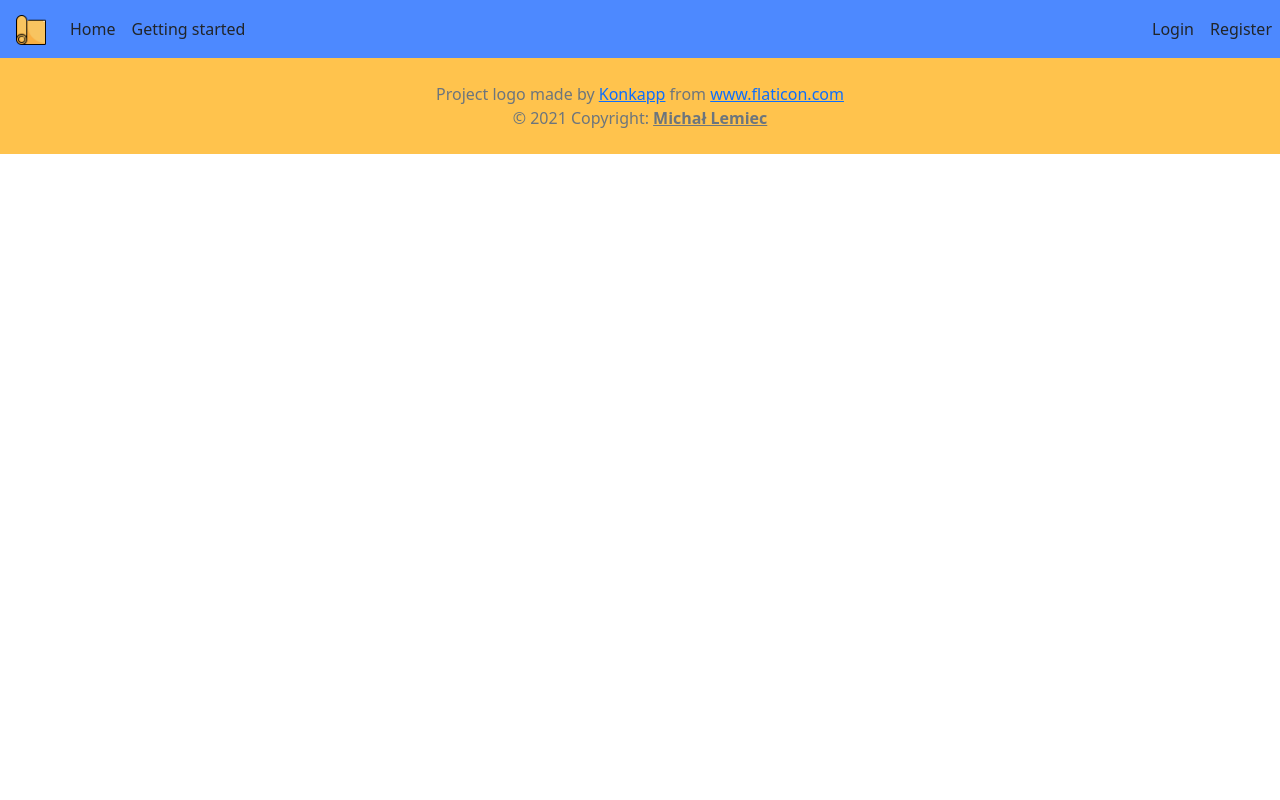
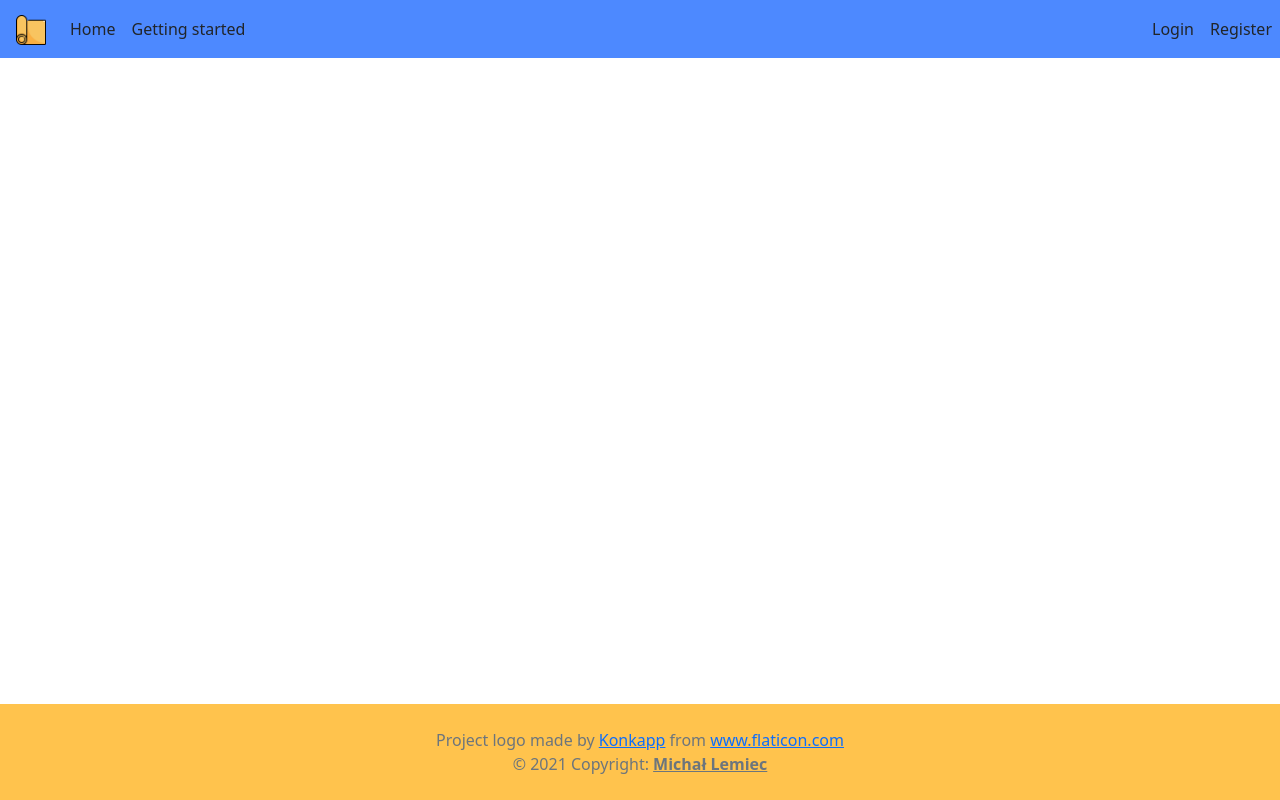
Before and after one commit to malkarol/mat_project, a Vue app in the folder frontend/: page /session/1 in a window 1280 px wide. Built offline with nearby package versions, Linux system fonts and the light colour scheme.

Commit message:
Fix keeping footer at the bottom

```diff
--- a/frontend/src/App.vue
+++ b/frontend/src/App.vue
@@ -1,11 +1,12 @@
 <template>
-  <div>
+  <div class="Site">
     <NavBar />
-    <div class="row">
+    <div class="row Site-content">
         <router-view />
     </div>
     <Footer />
   </div>
+
 </template>
 
 <script>
@@ -30,3 +31,14 @@ export default {
 
 }
 </script>
+<style>
+.Site {
+  display: flex;
+  min-height: 100vh;
+  flex-direction: column;
+}
+
+.Site-content {
+  flex: 1;
+}
+</style>
```
